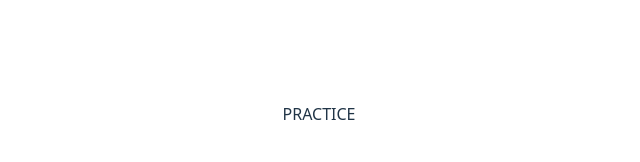
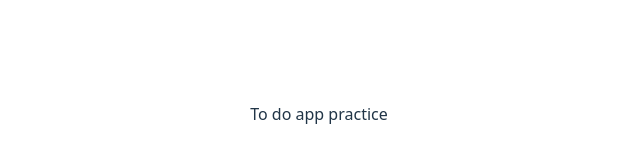
Before and after one commit to vang1100/my-practice-codes, a React (Vite) app: page / in a window 1280 px wide. Shown: the part 286-448 px from the top of the page, without its empty margins (321-961 px from the left). Built offline with nearby package versions, Linux system fonts and the light colour scheme.

Commit message:
created todo folder

```diff
--- a/src/App.jsx
+++ b/src/App.jsx
@@ -3,6 +3,7 @@ import reactLogo from './assets/react.svg'
 import viteLogo from '/vite.svg'
 import './App.css'
 import Practice from './practice'
+import Todo from './ToDo/Todo'
 
 function App() {
 
@@ -12,7 +13,8 @@ function App() {
   return (
     <>
 
-    <Practice/>
+    <Todo/>
+    {/* <Practice/> */}
       {/* <div>
         <a href="https://vite.dev" target="_blank">
           <img src={viteLogo} className="logo" alt="Vite logo" />
--- a/src/Practice.jsx
+++ b/src/Practice.jsx
@@ -208,7 +208,7 @@ console.log(sumFun(5,5));
     return (
         <div>
 
-            PRACTICE
+            Practice
         </div>
     )
 }
--- /dev/null
+++ b/src/ToDo/Todo.jsx
@@ -0,0 +1,12 @@
+function Todo() {
+
+    return (
+        <>
+
+        To do app practice
+
+        </>
+    )
+}
+
+export default Todo;
```
Also changed, not shown: practice.jsx (line endings or trailing spaces).
